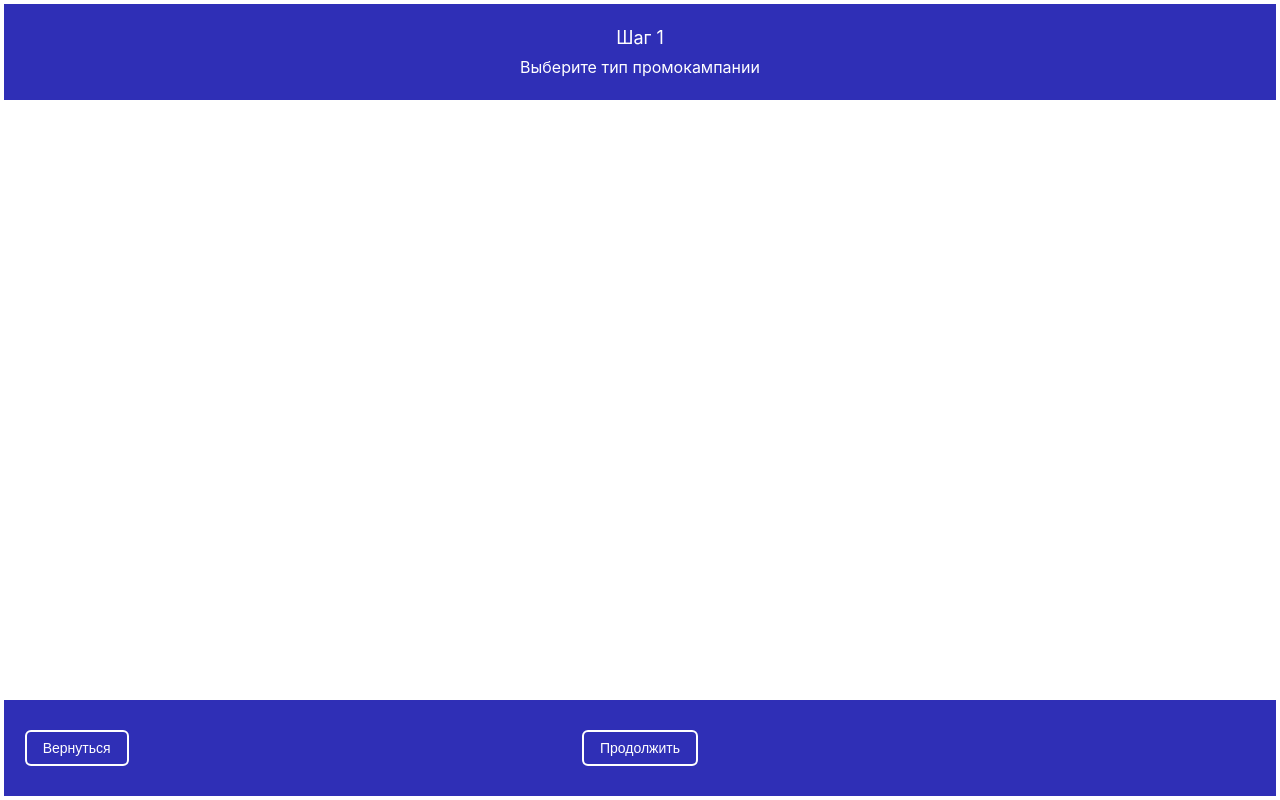
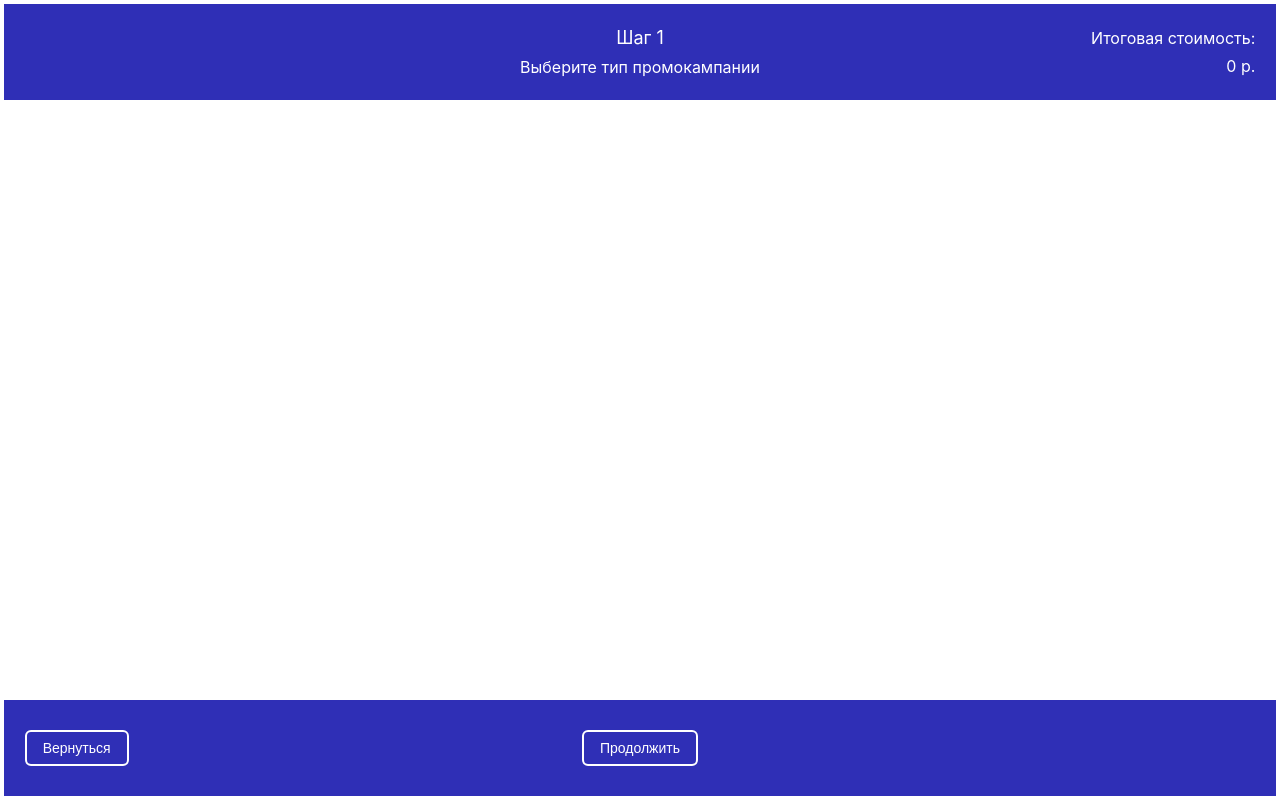
Before and after one commit to ShkredovDmitriy/promo-constructor-stepper, a React (Create React App) app: page / in a window 1280 px wide. Built offline with nearby package versions, Linux system fonts and the light colour scheme.

Commit message:
add header parts

```diff
--- a/src/App.js
+++ b/src/App.js
@@ -6,12 +6,18 @@ import Header from './components/header/header';
 import Stepper from './components/stepper/stepper';
 import Footer from "./components/footer/footer";
 
+// TODO: add typescript
+// TODO: add validation + sticks
+// TODO: add 3 jest test
+// TODO: add total summ in header
+// TODO: refactoring
+
 function App() {
 
   log("App", promoConfig);
 
   const [stepData, setStepData] = useState({});
-  const [totalPrice, setTotalPrice] = useState([]);
+  const [totalPrice, setTotalPrice] = useState(0);
   const [step, setStep] = useState(0);
 
   function showNextStep(){
@@ -40,6 +46,7 @@ function App() {
     <section className="main-wrapper">
       <Header
         stepData = { stepData }
+        totalPrice = {totalPrice}
       />
       <Stepper
         stepData = { stepData }
--- a/src/components/header/header.css
+++ b/src/components/header/header.css
@@ -1,6 +1,6 @@
 .header {
   display: flex;
-  flex-direction: column;
+  flex-direction: row;
   align-items: center;
   justify-content: center;
   height: 6.25rem;
@@ -9,13 +9,36 @@
   background-color: rgb(47, 47, 182);
 }
 
+.header__part {
+  display: flex;
+  flex-direction: column;
+
+  width: 33.3%;
+  padding: 0 1.25rem;
+}
+
+.header__part--left {
+  align-items: flex-start;
+}
+
+.header__part--center {
+  align-items: center;
+}
+
+.header__part--right {
+  align-items: flex-end;
+}
+
 .title {
   font-size: 1.125rem;
   color: #fff;
 }
 
 .subtitle {
-  margin-top: 0.5rem;
   font-size: 16px;
   color: #fff;
 }
+
+.subtitle:nth-child(n + 2) {
+  margin-top: 0.5rem;
+}
--- a/src/components/header/header.js
+++ b/src/components/header/header.js
@@ -7,8 +7,17 @@ function Header(props) {
   log("Header", props);
 
   return <header className="header">
-    <div className="title">{props.stepData.title}</div>
-    <div className="subtitle">{props.stepData.subtitle}</div>
+    <div class="header__part header__part--left">
+    </div>
+    <div class="header__part header__part--center">
+      <div className="title">{props.stepData.title}</div>
+      <div className="subtitle">{props.stepData.subtitle}</div>
+    </div>
+    <div class="header__part header__part--right">
+      <div className="subtitle">Итоговая стоимость:</div>
+      <div className="subtitle">{props.totalPrice} р.</div>
+
+    </div>
   </header>
 }
 
--- a/src/promoConfig.js
+++ b/src/promoConfig.js
@@ -41,37 +41,50 @@ const promoConfig = {
     {
       index: 3,
       title: "Шаг 3",
-      subtitle: "Выберите дизайн промокампании"
+      subtitle: "Выберите дизайн промокампании",
+      type: "selectOneOf",
     },
     {
       index: 4,
       title: "Шаг 4",
-      subtitle: "Выберите тип регистрации"
+      subtitle: "Выберите тип регистрации",
+      type: "selectOneOf",
     },
     {
       index: 5,
       title: "Шаг 5",
-      subtitle: "Выберите тип авторизации"
+      subtitle: "Выберите тип авторизации",
+      type: "selectOneOf",
     },
     {
       index: 6,
       title: "Шаг 6",
-      subtitle: "Выберите тип авторизации"
+      subtitle: "Выберите тип авторизации",
+      type: "selectOneOf",
     },
     {
       index: 7,
       title: "Шаг 7",
-      subtitle: "Выберите способ внесения данных участниками"
+      subtitle: "Выберите способ внесения данных участниками",
+      type: "selectOneOf",
     },
     {
       index: 8,
       title: "Шаг 8",
-      subtitle: "Выберите тип розыгрыша"
+      subtitle: "Выберите тип розыгрыша",
+      type: "selectOneOf",
     },
     {
       index: 9,
       title: "Шаг 9",
-      subtitle: "Выберите способ поощрения победителей"
+      subtitle: "Выберите способ поощрения победителей",
+      type: "selectOneOf",
+    },
+    {
+      index: 10,
+      title: "Шаг 10",
+      subtitle: "Демонстрационная версия готова к просмотру",
+      type: "clickDemoLink",
     },
   ]
 }
```
